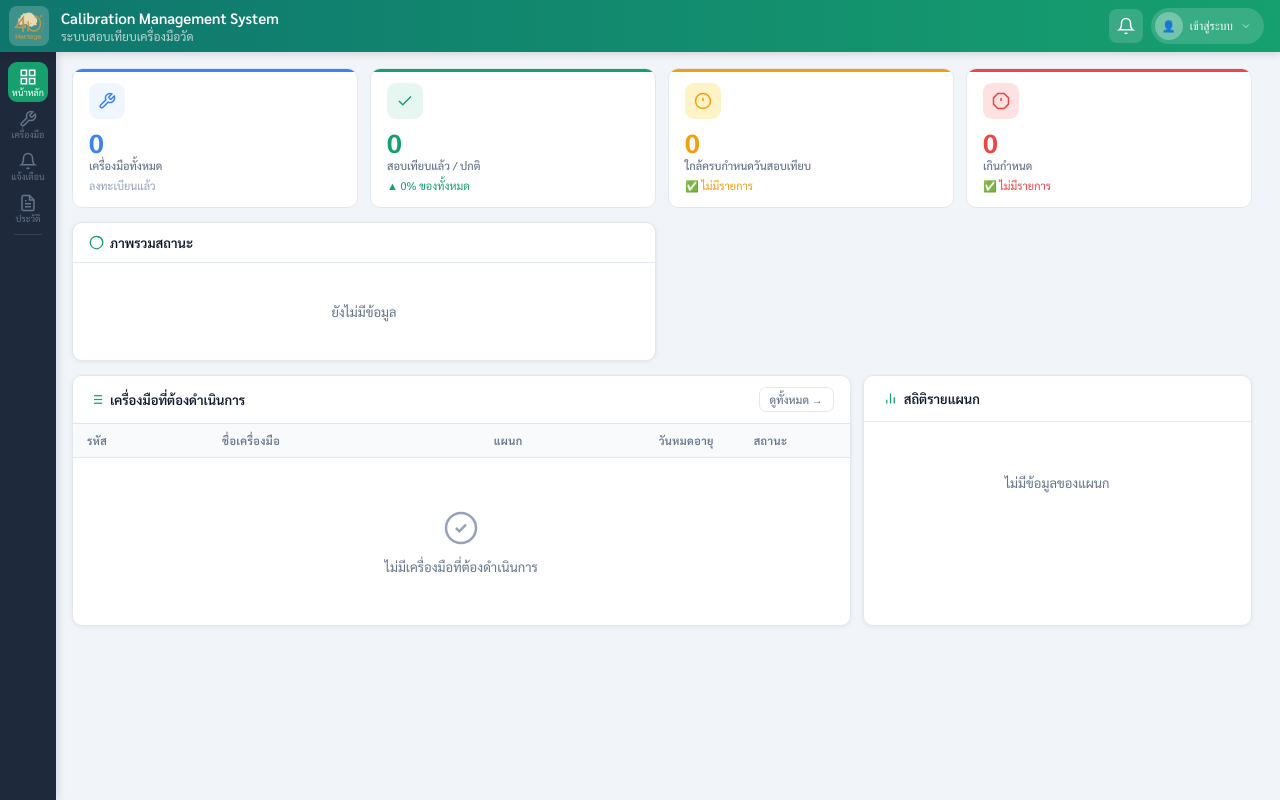
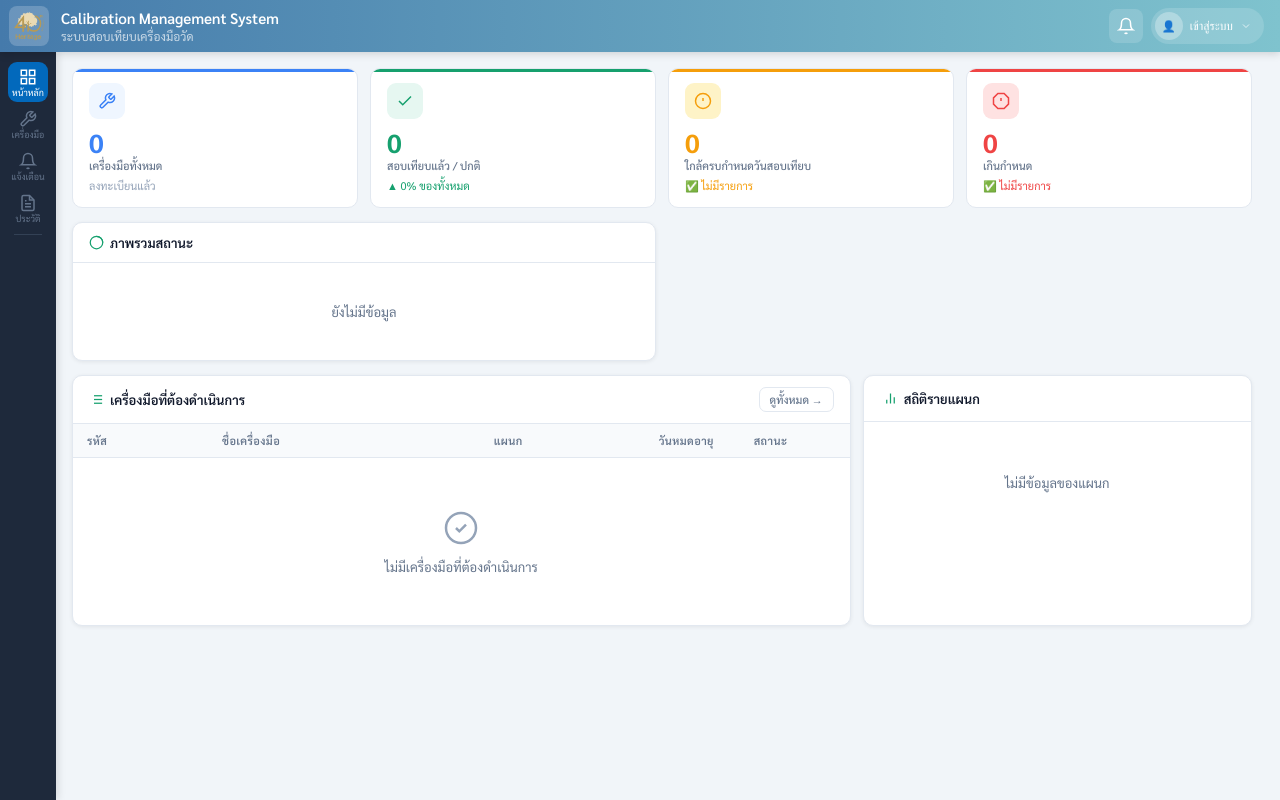
Before and after one commit to calibrationhrt/CalibrationSystem, a plain HTML site: page index.html in a window 1280 px wide. Drawn offline with nearby package versions, Linux system fonts and the light colour scheme; no server answers.

Commit message:
Update styles.css

```diff
--- a/styles.css
+++ b/styles.css
@@ -60,7 +60,7 @@ body {
 /* ── TOPBAR ── */
 .topbar {
   height: var(--topbar-h);
-  background: linear-gradient(90deg, #0f766e, #16a06e);
+  background: linear-gradient(90deg, #457aab, #7fc3ce);
   display: flex;
   align-items: center;
   justify-content: space-between;
@@ -311,7 +311,7 @@ body {
 .nav-item svg { width: 18px; height: 18px; flex-shrink: 0; }
 .nav-item span { font-size: 9px; line-height: 1; }
 .nav-item:hover { background: #334155; color: #cbd5e1; }
-.nav-item.active { background: var(--green); color: #fff; }
+.nav-item.active { background: #0269bc; color: #fff; }
 
 .nav-badge {
   position: absolute;
@@ -1534,7 +1534,6 @@ textarea.form-control {
   justify-content: center;
   background-color: white;
   color: #000000;
-  border: 1px solid rgb(49, 98, 61);
 }
 .btn-manage:hover {
   background-color: #16a06e;
```
